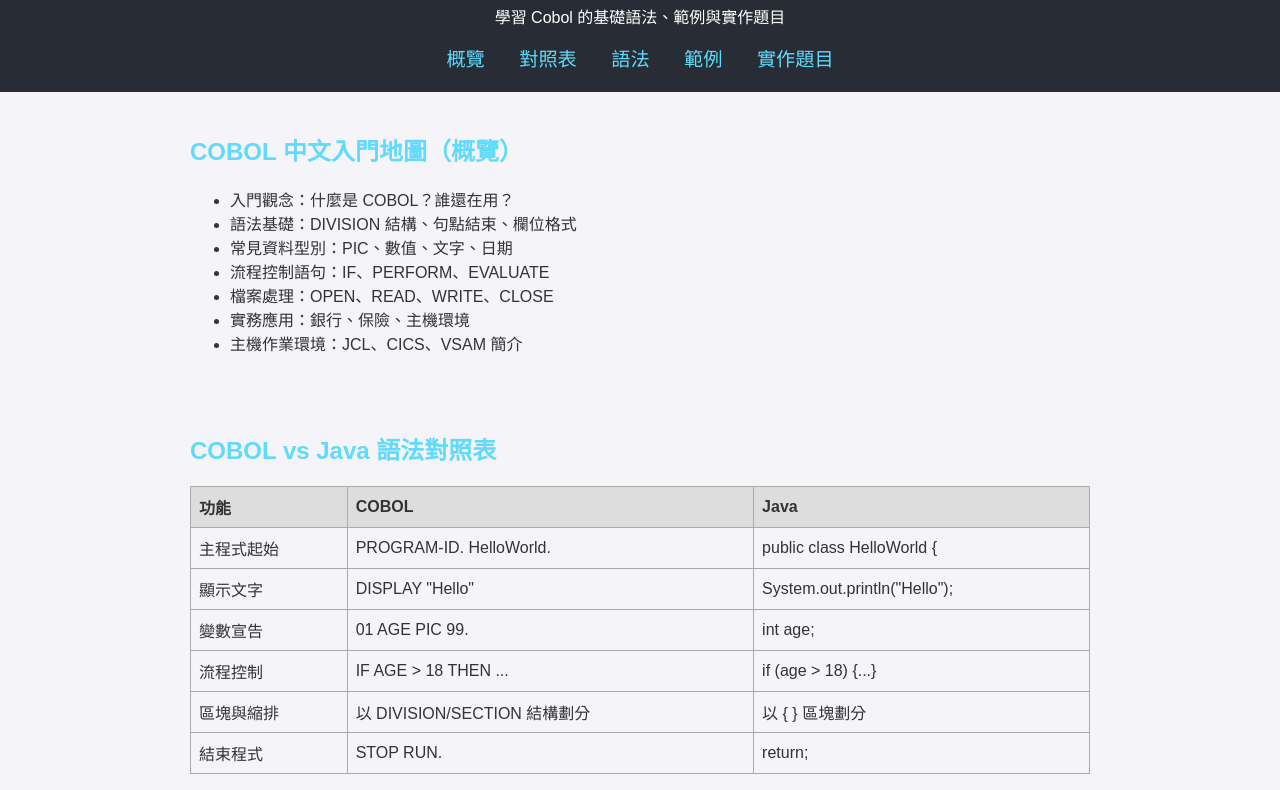
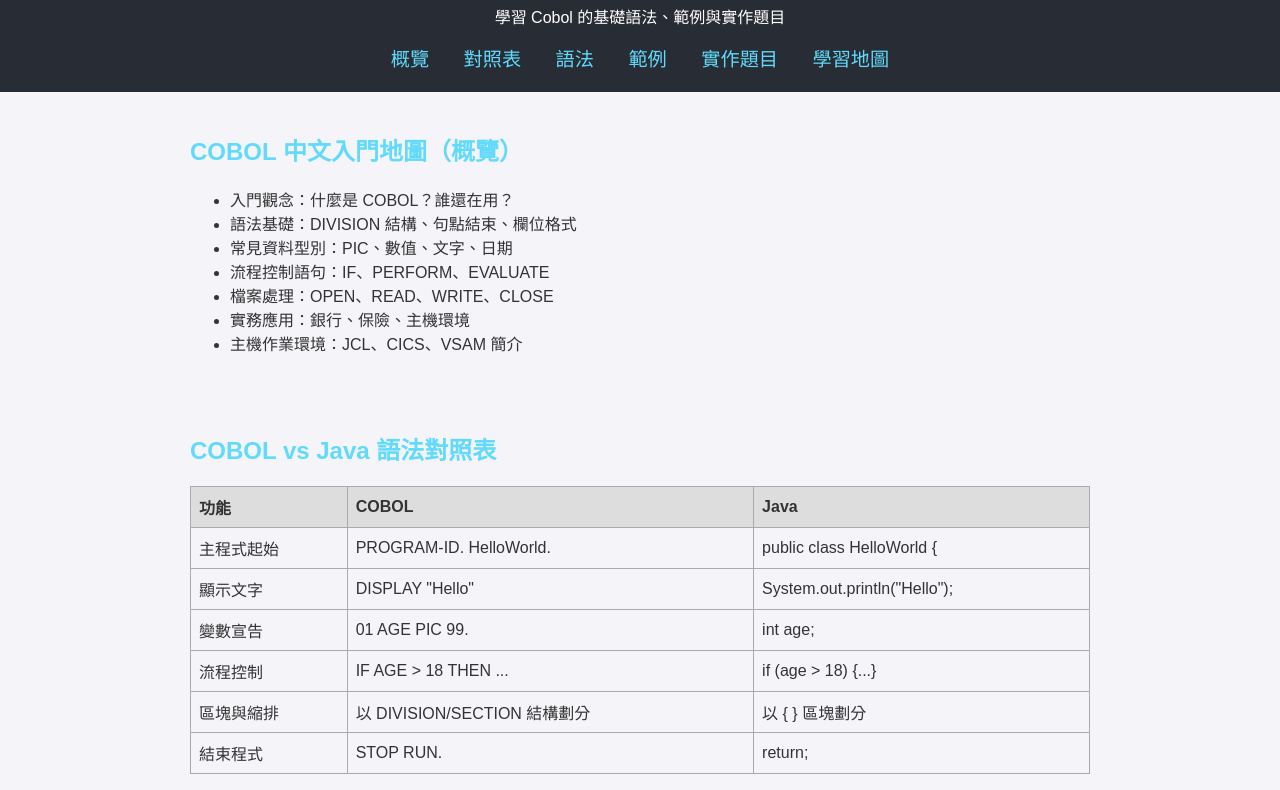
Before and after one commit to saimanwu/cobol-site, a plain HTML site: page index.html in a window 1280 px wide. Shown: the part 90-880 px from the top of the page. Drawn offline with Linux system fonts and the light colour scheme.

Commit message:
Update index.html

```diff
--- a/index.html
+++ b/index.html
@@ -89,6 +89,7 @@
             <a href="#syntax">語法</a>
             <a href="#examples">範例</a>
             <a href="#exercises">實作題目</a>
+            <a href="map.html">學習地圖</a>
         </nav>
     </header>
 
```
